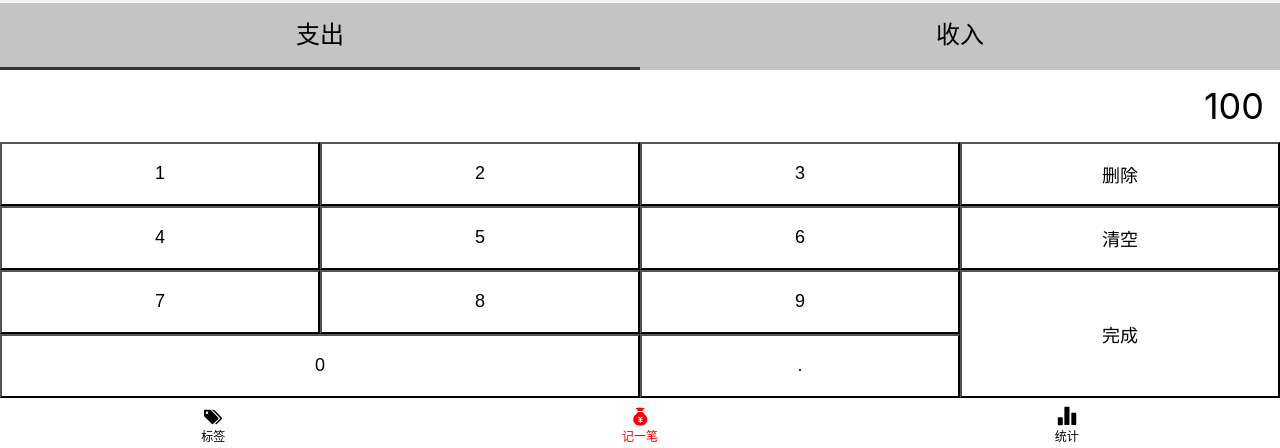
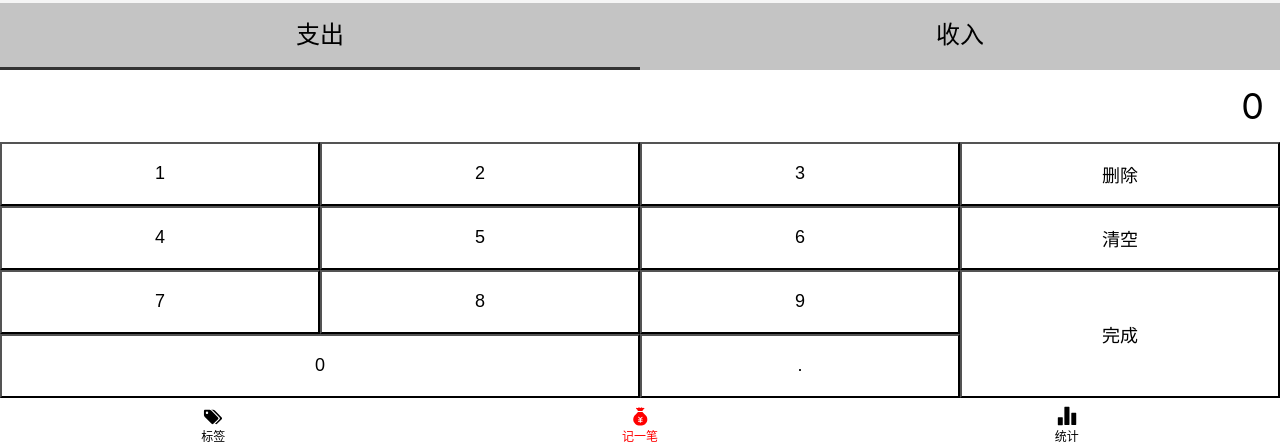
Before and after one commit to gloriacc/save-money, a React app: page /#/bills in a window 1280 px wide. Shown: the part 348-796 px from the top of the page. Built offline with nearby package versions, Linux system fonts and the light colour scheme.

Commit message:
完成记账页的数字输入基础功能

```diff
--- a/src/index.scss
+++ b/src/index.scss
@@ -9,3 +9,4 @@ a {text-decoration: none; color: inherit;}
 body {font-family: $font-default; font-size: 16px; line-height: 1.2; background: #F5F5F5;}
 
 .icon {width: 1em; height: 1em;}
+.clearfix::after {content: ''; display: block; clear: both;}
--- a/src/views/Bills.tsx
+++ b/src/views/Bills.tsx
@@ -17,27 +17,7 @@ const Bills = () => {
       <TagsSection/>
       <RemarkSection/>
       <CategorySection/>
-      <NumbersSection>
-        <div className="output">
-          100
-        </div>
-        <div className="keyboard">
-          <button>1</button>
-          <button>2</button>
-          <button>3</button>
-          <button>删除</button>
-          <button>4</button>
-          <button>5</button>
-          <button>6</button>
-          <button>清空</button>
-          <button>7</button>
-          <button>8</button>
-          <button>9</button>
-          <button className="ok">完成</button>
-          <button className="zero">0</button>
-          <button>.</button>
-        </div>
-      </NumbersSection>
+      <NumbersSection/>
     </BillsLayout>
   );
 }
--- a/src/views/Bills/NumbersSection.tsx
+++ b/src/views/Bills/NumbersSection.tsx
@@ -1,33 +1,54 @@
-import styled from 'styled-components';
+import React, {useState} from 'react';
+import {Wrapper} from './NumbersSection/Wrapper';
+import {calcOutput} from './NumbersSection/calcOutput';
 
-const NumbersSection = styled.section`
-  display: flex;
-  flex-direction: column;
-  background: #FFF;
-  .output {
-    line-height: 72px;
-    text-align: right;
-    font-size: 36px;
-    padding: 0 16px;
-  }
-  .keyboard {
-    > button {
-      font-size: 18px;
-      text-align: center;
-      width: 25%;
-      height: 64px;
-      background: none;
-      outline: none;
-      float: left;
-      &.ok {
-        height: 128px;
-        float: right;
-      }
-      &.zero {
-        width: 50%;
-      }
+const NumbersSection: React.FC = () => {
+  const [output, _setOutput] = useState('0');
+  const setOutput = (output: string) => {
+    if (output.length > 16) {
+      output = output.slice(0, 16);
+    } else if (output.length === 0) {
+      output = '0';
+    }
+    _setOutput(output);
+  };
+  const onClickButtonWrapper = (e: React.MouseEvent) => {
+    const text = (e.target as  HTMLButtonElement).textContent;
+    if (text === null) {
+      return;
+    }
+    if (text === '完成') {
+      // TODO
+      console.log('完成');
+      return;
+    }
+    if ('0123456789.'.split('').concat(['删除', '清空']).indexOf(text)) {
+      setOutput(calcOutput(text, output));
     }
   }
-`;
+  return (
+    <Wrapper>
+      <div className="output">
+        {output}
+      </div>
+      <div className="keyboard clearfix" onClick={onClickButtonWrapper}>
+        <button>1</button>
+        <button>2</button>
+        <button>3</button>
+        <button>删除</button>
+        <button>4</button>
+        <button>5</button>
+        <button>6</button>
+        <button>清空</button>
+        <button>7</button>
+        <button>8</button>
+        <button>9</button>
+        <button className="ok">完成</button>
+        <button className="zero">0</button>
+        <button>.</button>
+      </div>
+    </Wrapper>
+  )
+}
 
 export {NumbersSection};
--- /dev/null
+++ b/src/views/Bills/NumbersSection/Wrapper.tsx
@@ -0,0 +1,32 @@
+import styled from 'styled-components';
+
+const Wrapper = styled.section`
+  display: flex;
+  flex-direction: column;
+  background: #FFF;
+  .output {
+    line-height: 72px;
+    text-align: right;
+    font-size: 36px;
+    padding: 0 16px;
+  }
+  .keyboard {
+    > button {
+      font-size: 18px;
+      text-align: center;
+      width: 25%;
+      height: 64px;
+      background: none;
+      outline: none;
+      float: left;
+      &.ok {
+        height: 128px;
+        float: right;
+      }
+      &.zero {
+        width: 50%;
+      }
+    }
+  }
+`;
+export {Wrapper};
--- /dev/null
+++ b/src/views/Bills/NumbersSection/calcOutput.tsx
@@ -0,0 +1,36 @@
+const calcOutput = (text: string, output: string) => {
+  switch (text) {
+    case '0':
+    case '1':
+    case '2':
+    case '3':
+    case '4':
+    case '5':
+    case '6':
+    case '7':
+    case '8':
+    case '9':
+      if (output === '0'){
+        return text;
+      } else {
+        return output + text;
+      }
+    case '.':
+      if (!output.includes('.')) {
+        return output + text;
+      }
+      return output;
+    case '删除':
+      if (output.length <= 1) {
+        return '';
+      } else {
+        return output.slice(0, -1);
+      }
+    case '清空':
+      return '';
+    default:
+      return output;
+  }
+}
+
+export {calcOutput};
```
